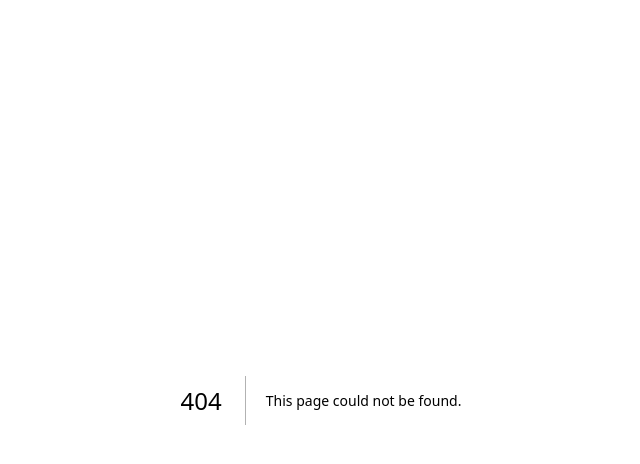
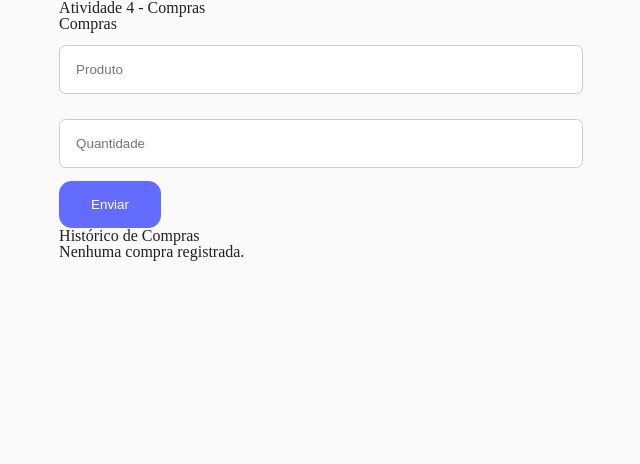
Before and after one commit to joao-gasparotto/introducao-nextjs, a Next.js app: page /atividades/atv-04 in a window 1280 px wide. Before the commit this address had no page. Shown: the top 464 px of the page, without its empty margins (319-959 px from the left). Built offline with nearby package versions, Linux system fonts and the light colour scheme.

Commit message:
aula1704

```diff
--- /dev/null
+++ b/src/app/atividades/atv-04/page.jsx
@@ -0,0 +1,68 @@
+'use client'
+
+import { useState } from 'react';
+import styles from './page.module.css';
+
+export default function FormComponent() {
+    const [produto, setproduto] = useState('');
+    const [qtd, setqtd] = useState('');
+    const [historico, setHistorico] = useState([]);
+
+    const handleSubmit = (e) => {
+        e.preventDefault();
+
+        if (produto && qtd) {
+            const horario = new Date();
+            const novaEntrada = `qtd: ${qtd} - produto: ${produto} - Horário ${horario.toLocaleString()}`;
+
+            setHistorico([...historico, novaEntrada]);
+
+            // Opcional: Limpar os campos após adicionar
+            setproduto('');
+            setqtd('');
+        }
+    };
+
+    const handleDeletar = (indexParaRemover) => {
+        const novoHistorico = historico.filter((_, index) => index !== indexParaRemover);
+        setHistorico(novoHistorico);
+    };
+
+    return (
+        <div className={styles.container}>
+            <h1>Atividade 4 - Compras</h1>
+            <h2>Compras</h2>
+
+            <form onSubmit={handleSubmit} className={styles.formulario}>
+                <input
+                    name="produto"
+                    type="text"
+                    placeholder='Produto'
+                    value={produto} // Controlled component
+                    onChange={e => setproduto(e.target.value)}
+                />
+                <input
+                    name="quantidade"
+                    type="number"
+                    placeholder='Quantidade'
+                    value={qtd} // Controlled component
+                    onChange={e => setqtd(e.target.value)}
+                />
+                <button type="submit">Enviar</button>
+            </form>
+
+            <div className={styles.historico}>
+                <h3>Histórico de Compras</h3>
+
+                {historico.length === 0 ? <p>Nenhuma compra registrada.</p> :
+                    historico.map((item, index) => (
+                        <div key={index} style={{ display: 'flex', gap: '10px', marginBottom: '5px' }}>
+                            <span>{item}</span>
+                            <button onClick={() => handleDeletar(index)}>Deletar</button>
+                        </div>
+                    ))
+                }
+            </div>
+        </div>
+    );
+}
--- /dev/null
+++ b/src/app/atividades/atv-04/page.module.css
@@ -0,0 +1,6 @@
+.container {
+    display: flex;
+    flex-direction: column;
+    text-align: 'center';
+    margin-top: '50px';
+}
--- a/src/app/page.jsx
+++ b/src/app/page.jsx
@@ -17,6 +17,7 @@ function Home() {
         <Link href="/atividades/atv-01">Atividade 1</Link>
 
         <Link href="/atividades/atv-03">Atividade 3</Link>
+        <Link href="/atividades/atv-04">Atividade 4</Link>
       </div>
     </div>
   );
```
